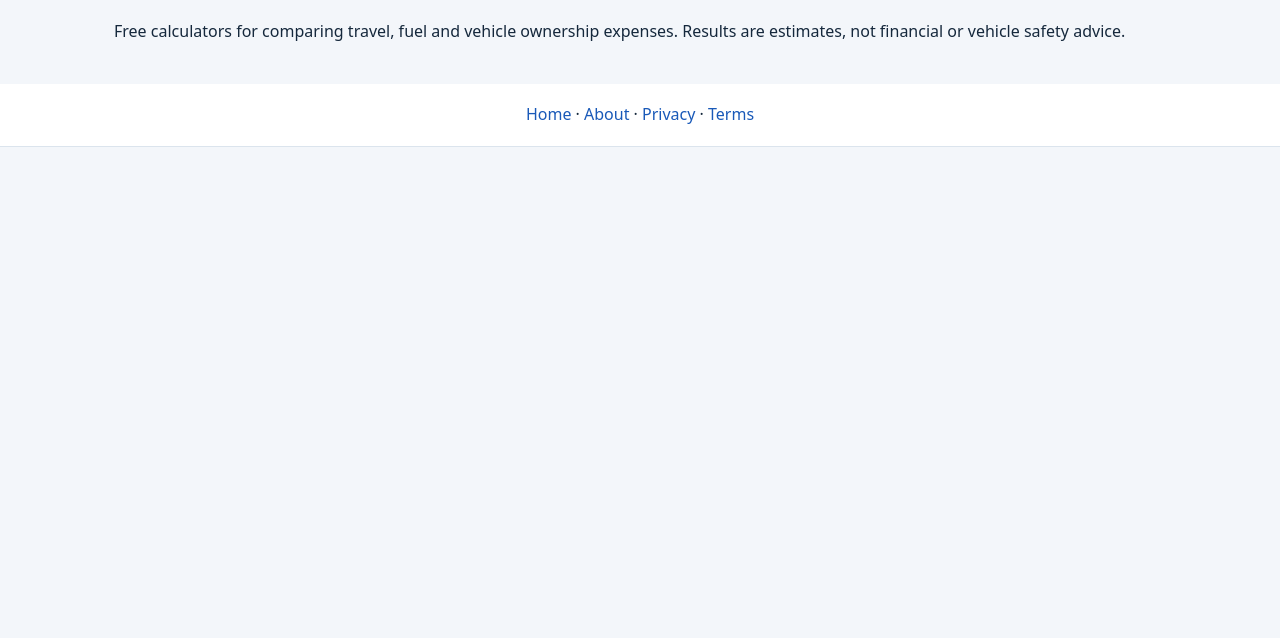
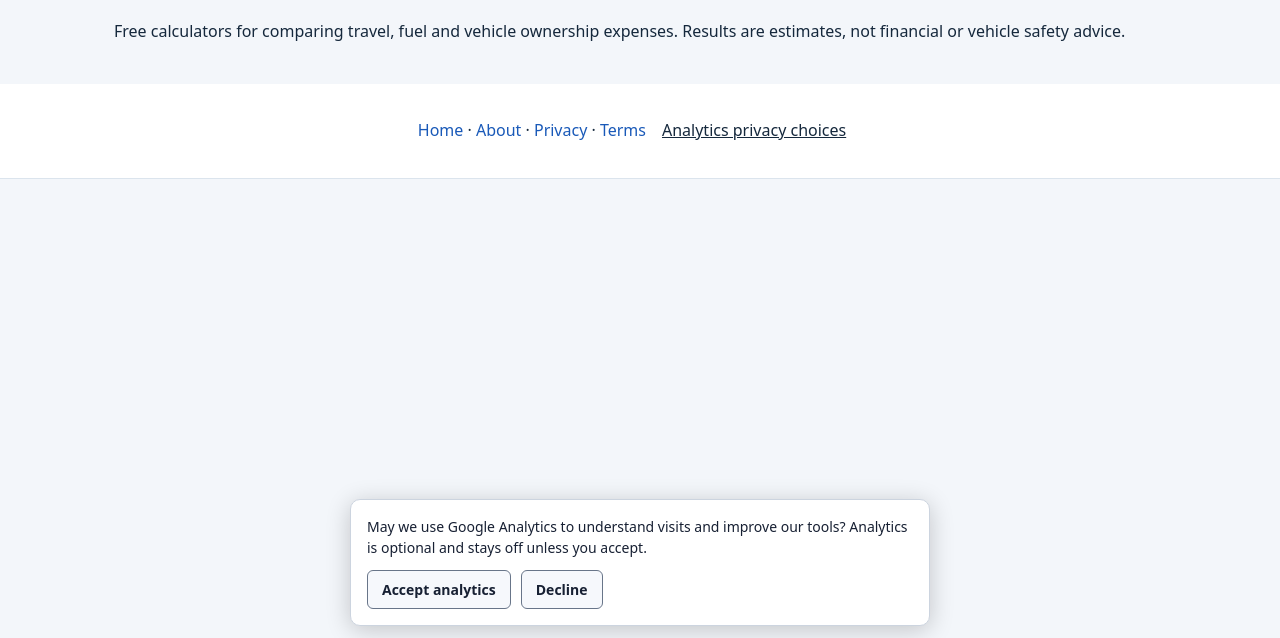
Before and after one commit to FlintHambleton/autocalctools, a plain HTML site: page about.html in a window 1280 px wide. Shown: the part 162-800 px from the top of the page. Drawn offline with Linux system fonts and the light colour scheme.

Commit message:
Enable optional analytics and update privacy disclosure

```diff
--- a/about.html
+++ b/about.html
@@ -1 +1 @@
-<!doctype html><html lang="en"><head><meta charset="utf-8"><meta name="viewport" content="width=device-width,initial-scale=1"><title>About | AutoCalcTools</title><meta name="description" content="About AutoCalcTools."><link rel="canonical" href="https://autocalctools.pages.dev/about"><link rel="stylesheet" href="/style.css"><link rel="icon" href="/favicon.svg"></head><body><header><nav><a class="brand" href="/">AutoCalcTools</a><a href="/#tools">Calculators</a><a href="/about">About</a></nav></header><main><h1>About AutoCalcTools</h1><p>Free calculators for comparing travel, fuel and vehicle ownership expenses. Results are estimates, not financial or vehicle safety advice.</p></main><footer><a href="/">Home</a> · <a href="/about">About</a> · <a href="/privacy">Privacy</a> · <a href="/terms">Terms</a></footer></body></html>
+<!doctype html><html lang="en"><head><meta charset="utf-8"><meta name="viewport" content="width=device-width,initial-scale=1"><title>About | AutoCalcTools</title><meta name="description" content="About AutoCalcTools."><link rel="canonical" href="https://autocalctools.pages.dev/about"><link rel="stylesheet" href="/style.css"><link rel="icon" href="/favicon.svg"></head><body><header><nav><a class="brand" href="/">AutoCalcTools</a><a href="/#tools">Calculators</a><a href="/about">About</a></nav></header><main><h1>About AutoCalcTools</h1><p>Free calculators for comparing travel, fuel and vehicle ownership expenses. Results are estimates, not financial or vehicle safety advice.</p></main><footer><a href="/">Home</a> · <a href="/about">About</a> · <a href="/privacy">Privacy</a> · <a href="/terms">Terms</a></footer><script src="/analytics-consent.js" defer></script></body></html>
```
